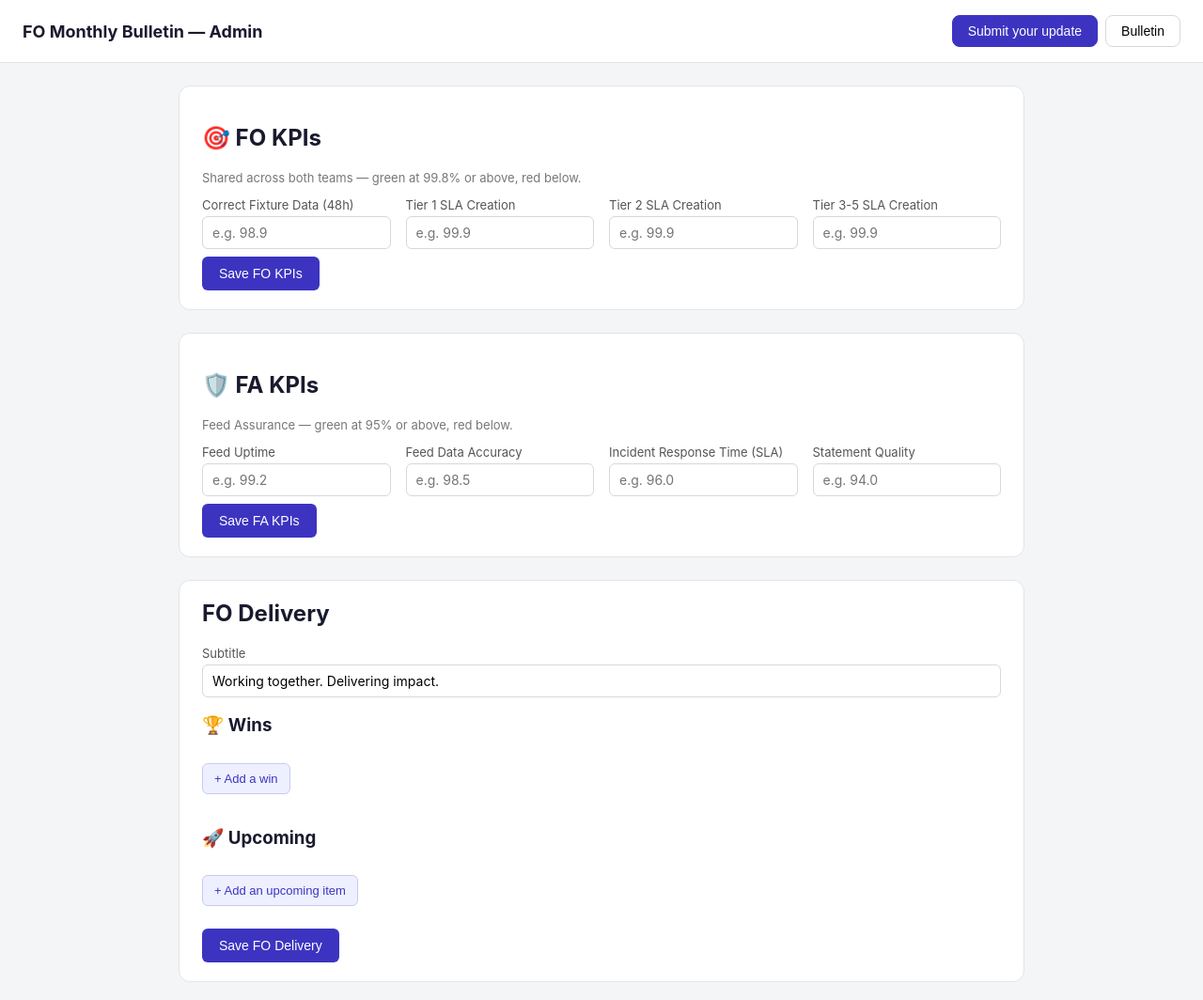
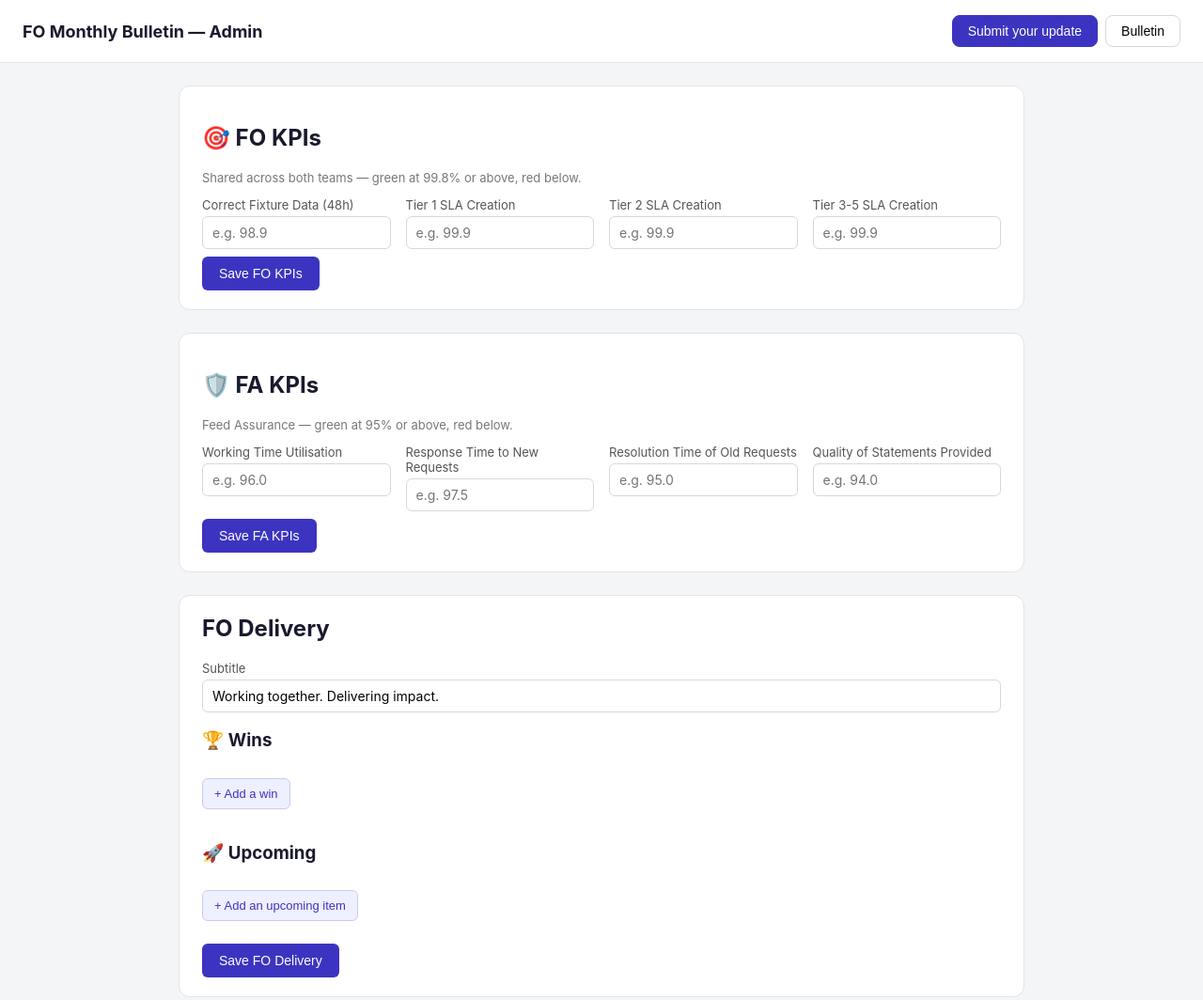
Before and after one commit to ou7sa1der/FO_Monthly_Bulletin, a plain HTML site: page index.html in a window 1280 px wide. Shown: the top 1064 px of the page at 94% size. Drawn offline with nearby package versions, Linux system fonts and the light colour scheme; no server answers.

Commit message:
Add files via upload

```diff
--- a/app.js
+++ b/app.js
@@ -32,10 +32,10 @@ const KPI_GROUPS = [
     docId: "faValues",
     threshold: 95,
     defs: [
-      { key: "feedUptime", label: "Feed Uptime" },
-      { key: "feedDataAccuracy", label: "Feed Data Accuracy" },
-      { key: "incidentResponseSla", label: "Incident Response Time (SLA)" },
-      { key: "statementQuality", label: "Statement Quality" }
+      { key: "workingTimeUtilisation", label: "Working Time Utilisation" },
+      { key: "responseTimeNewRequests", label: "Response Time to New Requests" },
+      { key: "resolutionTimeOldRequests", label: "Resolution Time of Old Requests" },
+      { key: "qualityOfStatements", label: "Quality of Statements Provided" }
     ]
   }
 ];
--- a/index.html
+++ b/index.html
@@ -49,17 +49,17 @@
       <h2>🛡️ FA KPIs</h2>
       <p class="hint">Feed Assurance — green at 95% or above, red below.</p>
       <div class="kpi-input-grid">
-        <label>Feed Uptime
-          <input type="number" class="kpi-input" data-kpi="feedUptime" min="0" max="100" step="0.1" placeholder="e.g. 99.2" />
+        <label>Working Time Utilisation
+          <input type="number" class="kpi-input" data-kpi="workingTimeUtilisation" min="0" max="100" step="0.1" placeholder="e.g. 96.0" />
         </label>
-        <label>Feed Data Accuracy
-          <input type="number" class="kpi-input" data-kpi="feedDataAccuracy" min="0" max="100" step="0.1" placeholder="e.g. 98.5" />
+        <label>Response Time to New Requests
+          <input type="number" class="kpi-input" data-kpi="responseTimeNewRequests" min="0" max="100" step="0.1" placeholder="e.g. 97.5" />
         </label>
-        <label>Incident Response Time (SLA)
-          <input type="number" class="kpi-input" data-kpi="incidentResponseSla" min="0" max="100" step="0.1" placeholder="e.g. 96.0" />
+        <label>Resolution Time of Old Requests
+          <input type="number" class="kpi-input" data-kpi="resolutionTimeOldRequests" min="0" max="100" step="0.1" placeholder="e.g. 95.0" />
         </label>
-        <label>Statement Quality
-          <input type="number" class="kpi-input" data-kpi="statementQuality" min="0" max="100" step="0.1" placeholder="e.g. 94.0" />
+        <label>Quality of Statements Provided
+          <input type="number" class="kpi-input" data-kpi="qualityOfStatements" min="0" max="100" step="0.1" placeholder="e.g. 94.0" />
         </label>
       </div>
       <div class="save-row">
```
Also changed, not shown: 1 other file.
